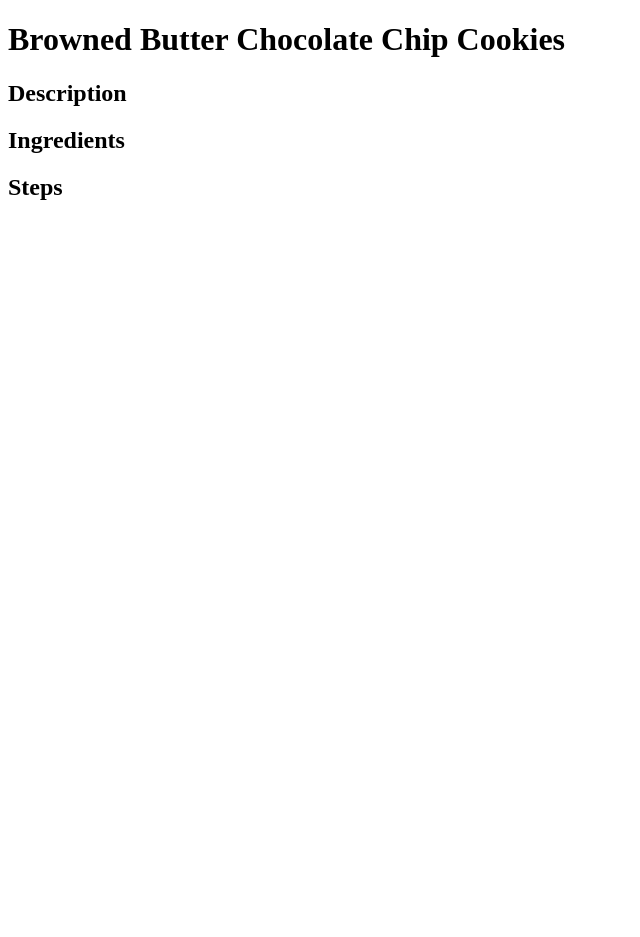
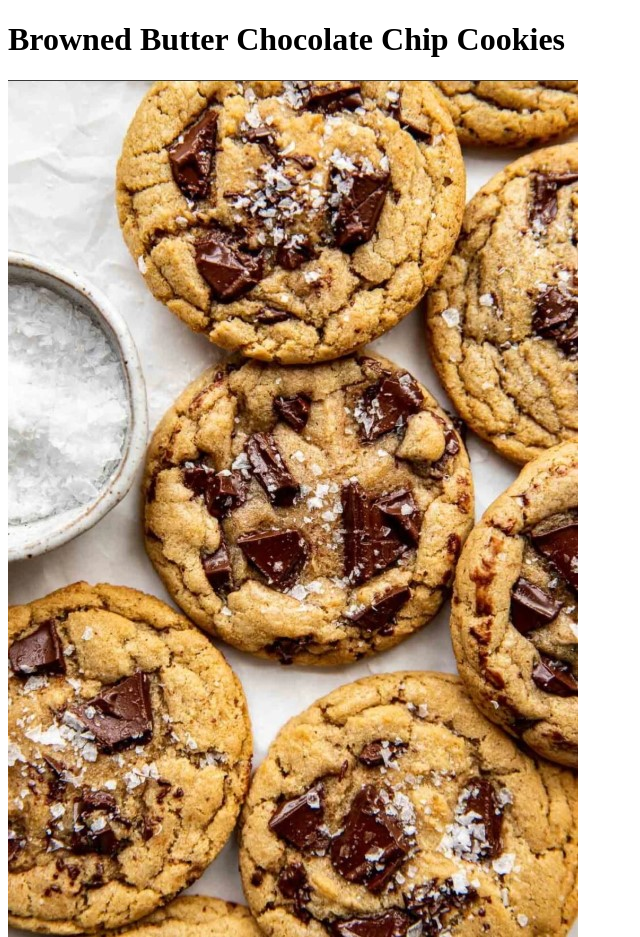
Before and after one commit to JanChav/odin-recipes, a plain HTML site: page recipes/ChocoCookies.html in a window 1280 px wide. Shown: the top 937 px of the page, without its empty margins (0-640 px from the left). Before the commit the page ends 800 px from the top, so only its background shows below. Drawn offline with Linux system fonts and the light colour scheme.

Commit message:
Add images to ChocoCookies and MacAndCheese
Add image to ChocoCookies and MacAndCheese respectively. Include dimensions and alt description.

```diff
--- a/recipes/ChocoCookies.html
+++ b/recipes/ChocoCookies.html
@@ -7,6 +7,7 @@
 </head>
 <body>
     <h1>Browned Butter Chocolate Chip Cookies</h1>
+    <img src="./images/cookies.jpg" height="857" width="570" alt="image of chocolate chip cookies on white background.">
 
     <h2>Description</h2>
 
```
Also changed, not shown: recipes/MacAndCheese.html (+1 -0 lines).
